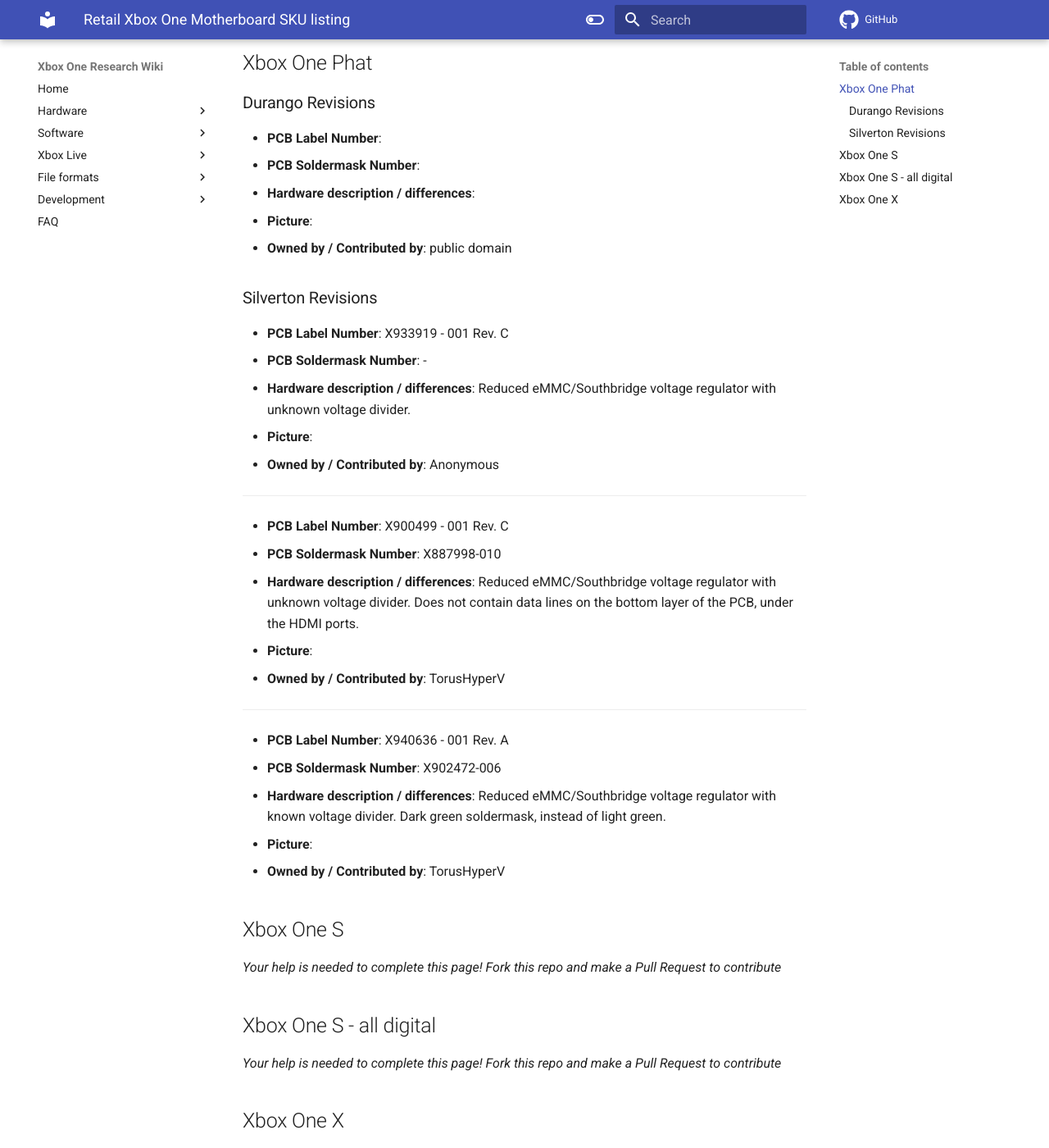
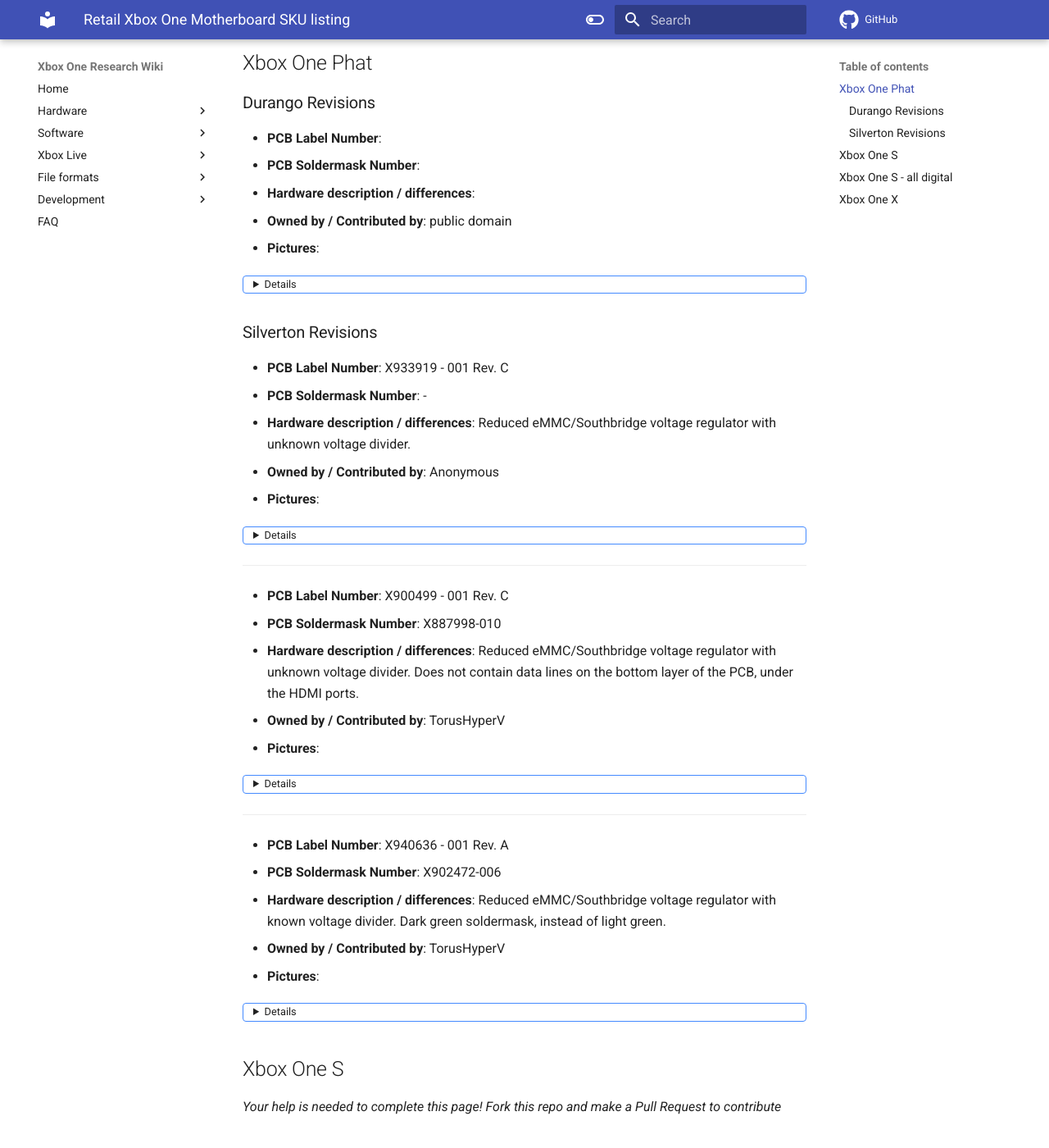
Before and after one commit to xboxoneresearch/wiki, an MkDocs documentation site: the page built from docs/retail_xone_skus.md, in a window 1280 px wide and 1400 px high, scrolled down 212 px. Shown: the whole window at 82% size. Built offline with MkDocs 1.6.1 and Material for MkDocs 9.7.7, drawn with Linux system fonts in a browser that asks for light colours; comment, search, counter and statistics services are not loaded.

Commit message:
Update retail_xone_skus with pictures

```diff
--- a/docs/retail_xone_skus.md
+++ b/docs/retail_xone_skus.md
@@ -10,8 +10,14 @@
 * **PCB Label Number**:
 * **PCB Soldermask Number**:
 * **Hardware description / differences**:
-* **Picture**:
 * **Owned by / Contributed by**: public domain
+* **Pictures**:
+
+<details>
+
+![XDK Transfer - backside](xdk_transfer/transfer_back.jpg)
+
+</details>
 
 
 ### Silverton Revisions
@@ -20,21 +26,39 @@
 * **PCB Label Number**: X933919 - 001 Rev. C
 * **PCB Soldermask Number**: -
 * **Hardware description / differences**: Reduced eMMC/Southbridge voltage regulator with unknown voltage divider.
-* **Picture**:
 * **Owned by / Contributed by**: Anonymous
+* **Pictures**:
+<details>
+
+Not available yet
+
+</details>
+
 ---
 * **PCB Label Number**: X900499 - 001 Rev. C
 * **PCB Soldermask Number**: X887998-010
 * **Hardware description / differences**: Reduced eMMC/Southbridge voltage regulator with unknown voltage divider. Does not contain data lines on the bottom layer of the PCB, under the HDMI ports.
-* **Picture**:
 * **Owned by / Contributed by**: TorusHyperV
+* **Pictures**:
+<details>
+
+![Front](hardware/X887998-010/front.jpeg)
+![Back](hardware/X887998-010/back.jpeg)
+
+</details>
+
 ---
 * **PCB Label Number**: X940636 - 001 Rev. A
 * **PCB Soldermask Number**: X902472-006
 * **Hardware description / differences**: Reduced eMMC/Southbridge voltage regulator with known voltage divider. Dark green soldermask, instead of light green.
-* **Picture**:
 * **Owned by / Contributed by**: TorusHyperV
+* **Pictures**:
+<details>
 
+![Front](hardware/X902472-006/front.jpeg)
+![Back](hardware/X902472-006/back.jpeg)
+
+</details>
 
 ## Xbox One S
 _Your help is needed to complete this page! Fork this repo and make a Pull Request to contribute_
```
